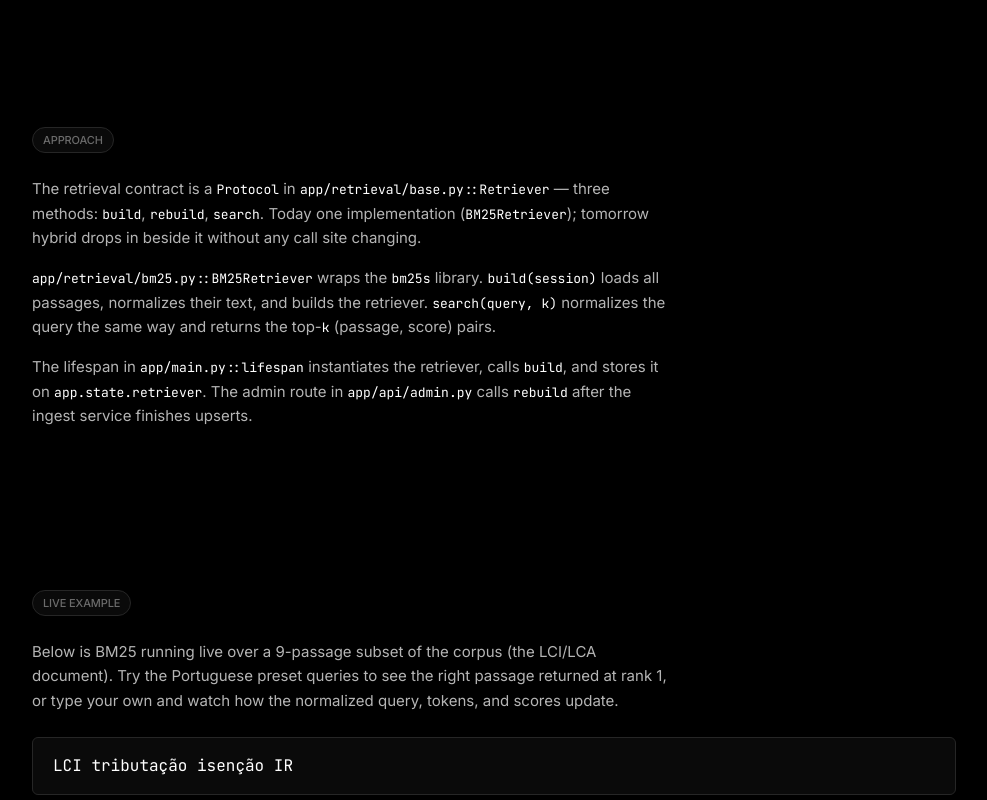
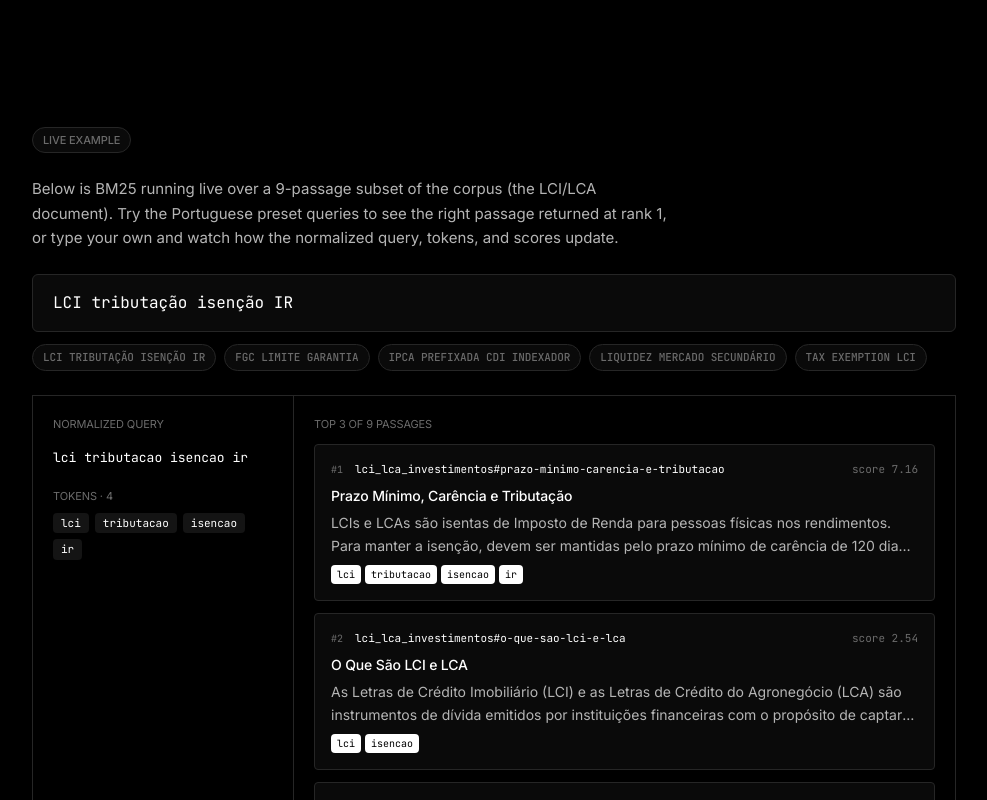
Before and after one commit to camilaDiToro/conviction-assistant, a React (Vite) app in the folder frontend/: page /design/pipeline/retrieval in a window 1280 px wide. Shown: the part 1060-1860 px from the top of the page, without its empty margins (276-1263 px from the left). Built offline with nearby package versions, Linux system fonts and the light colour scheme.

Commit message:
design retrieval: drop approach section

```diff
--- a/frontend/src/features/design/RetrievalPage.tsx
+++ b/frontend/src/features/design/RetrievalPage.tsx
@@ -81,37 +81,6 @@ export default function RetrievalPage() {
           <p>
             This matches the spirit of the challenge: ship a working assistant grounded on the
             corpus we actually have, not the one we imagine in two years.
-          </p>
-        </div>
-      </Section>
-
-      <Section eyebrow="Approach">
-        <div className="max-w-prose space-y-4 text-ink-2 text-[15px] leading-relaxed">
-          <p>
-            The retrieval contract is a <code className="font-mono text-[13px] text-ink-1">Protocol</code> in{' '}
-            <code className="font-mono text-[13px] text-ink-1">app/retrieval/base.py::Retriever</code>{' '}
-            — three methods: <code className="font-mono text-[13px] text-ink-1">build</code>,{' '}
-            <code className="font-mono text-[13px] text-ink-1">rebuild</code>,{' '}
-            <code className="font-mono text-[13px] text-ink-1">search</code>. Today one
-            implementation (<code className="font-mono text-[13px] text-ink-1">BM25Retriever</code>);
-            tomorrow hybrid drops in beside it without any call site changing.
-          </p>
-          <p>
-            <code className="font-mono text-[13px] text-ink-1">app/retrieval/bm25.py::BM25Retriever</code>{' '}
-            wraps the <code className="font-mono text-[13px] text-ink-1">bm25s</code> library.{' '}
-            <code className="font-mono text-[13px] text-ink-1">build(session)</code> loads all
-            passages, normalizes their text, and builds the retriever.{' '}
-            <code className="font-mono text-[13px] text-ink-1">search(query, k)</code> normalizes
-            the query the same way and returns the top-<code className="font-mono text-[13px] text-ink-1">k</code> (passage,
-            score) pairs.
-          </p>
-          <p>
-            The lifespan in <code className="font-mono text-[13px] text-ink-1">app/main.py::lifespan</code>{' '}
-            instantiates the retriever, calls <code className="font-mono text-[13px] text-ink-1">build</code>,
-            and stores it on <code className="font-mono text-[13px] text-ink-1">app.state.retriever</code>.
-            The admin route in <code className="font-mono text-[13px] text-ink-1">app/api/admin.py</code>{' '}
-            calls <code className="font-mono text-[13px] text-ink-1">rebuild</code> after the
-            ingest service finishes upserts.
           </p>
         </div>
       </Section>
```
